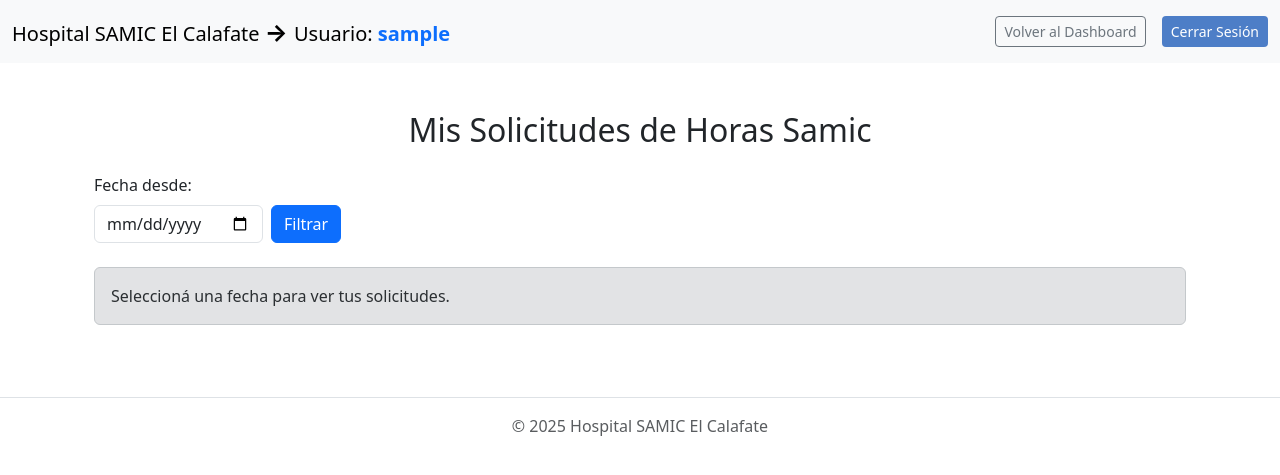
After one commit to Soporte32/proyecto_01, a Django app: page /recursoshumanos/mis-horas-samic/ in a window 1280 px wide. The commit adds this page. Shown: the top 475 px of the page. Run offline with Django 5.2, Linux system fonts and the light colour scheme; the visitor is signed in with stand-in values (Sample User, id 1); some libraries are stand-ins or nearby versions.

Commit message:
Arregle la anulacion y agregue el listado de Mis solic Horas Samic

```diff
--- a/estructura/models.py
+++ b/estructura/models.py
@@ -37,7 +37,7 @@ class Empleado(models.Model):
 
     autorizante1 = models.ForeignKey(User, verbose_name='Autorizante 1', on_delete=models.RESTRICT, null=True, related_name='empleado_autorizante1')
     autorizante2 = models.ForeignKey(User, verbose_name='Autorizante 2', on_delete=models.RESTRICT, null=True, related_name='empleado_autorizante2')
-
+    autorizante3 = models.ForeignKey(User, verbose_name='Autorizante 3', on_delete=models.RESTRICT, null=True, related_name='empleado_autorizante3')
   #  sexo = models.CharField(max_length=1, choices=sexos, verbose_name='Sexos', default='F')
 
     fecha_creacion = models.DateTimeField(verbose_name='Fecha de Creación', auto_now_add=True)
--- /dev/null
+++ b/recursos_humanos/templates/mis-horas-samic.html
@@ -0,0 +1,55 @@
+{% extends 'rh-nav.html' %}
+{% block title %}Mis Horas Samic{% endblock %}
+{% load static %}
+
+{% block content %}
+<div class="container mt-5">
+  <h2 class="text-center mb-4">Mis Solicitudes de Horas Samic</h2>
+
+  <form method="get" class="mb-4">
+    <div class="row g-2 align-items-end">
+      <div class="col-auto">
+        <label for="fecha_desde" class="form-label">Fecha desde:</label>
+        <input type="date" id="fecha_desde" name="fecha_desde" class="form-control" value="{{ fecha_desde }}">
+      </div>
+      <div class="col-auto">
+        <button type="submit" class="btn btn-primary">Filtrar</button>
+      </div>
+    </div>
+  </form>
+
+{% if fecha_desde %}
+  {% if solicitudes %}
+    <table class="table">
+      <thead>
+        <tr>
+          <th>Fecha</th>
+          <th>Hora desde</th>
+          <th>Hora hasta</th>
+          <th>Estado</th>
+        </tr>
+      </thead>
+      <tbody>
+        {% for solicitud in solicitudes %}
+        <tr>
+          <td>{{ solicitud.fecha }}</td>
+          <td>{{ solicitud.hora_desde }}</td>
+          <td>{{ solicitud.hora_hasta }}</td>
+          <td>{{ solicitud.estado }}</td>
+        </tr>
+        {% endfor %}
+      </tbody>
+    </table>
+  {% else %}
+    <div class="alert alert-info" role="alert">
+      No se encontraron solicitudes en el rango seleccionado.
+    </div>
+  {% endif %}
+{% else %}
+  <div class="alert alert-secondary" role="alert">
+    Seleccioná una fecha para ver tus solicitudes.
+  </div>
+{% endif %}
+
+</div>
+{% endblock %}
--- a/recursos_humanos/templates/rh-inicio.html
+++ b/recursos_humanos/templates/rh-inicio.html
@@ -15,16 +15,20 @@
             <a href="{% url 'solicitar-horas-samic' %}" target="_blank"></a><img src="{% static 'images/horassamic-1.png' %}" class="card-img-top mx-auto d-block mt-3" alt="Imagen" style="width: 80px; height: 80px;"></a>
             <div class="card-body d-flex justify-content-end mt-2 pb-1"><a href="{% url 'solicitar-horas-samic' %}" target="_blank"></a><div class="btn btn-outline-dark fw-bold">&rarr;&nbsp;&nbsp;Ir a página</div></a></div>
             </div>
+            <div class="card p-3 border-dark shadow mx-auto" style="max-width: 300px;"><h5 class="card-title text-center text-dark"><a href="{% url 'mis-horas-samic' %}" target="_blank">Lista de Mis de Horas Samic</a></h5>
+            <a href="{% url 'mis-horas-samic' %}" target="_blank"></a><img src="{% static 'images/horassamic-1.png' %}" class="card-img-top mx-auto d-block mt-3" alt="Imagen" style="width: 80px; height: 80px;"></a>
+            <div class="card-body d-flex justify-content-end mt-2 pb-1"><a href="{% url 'mis-horas-samic' %}" target="_blank"></a><div class="btn btn-outline-dark fw-bold">&rarr;&nbsp;&nbsp;Ir a página</div></a></div>
+            </div>
             {% if ja_autorizante %}
             <div class="card p-3 border-dark shadow mx-auto" style="max-width: 300px;"><h5 class="card-title text-center text-dark"><a href="{% url 'autorizar-horas-samic' %}" target="_blank">Autorizar Horas Samic</a></h5>
             <a href="{% url 'autorizar-horas-samic' %}" target="_blank"><img src="{% static 'images/horassamic-1.png' %}" class="card-img-top mx-auto d-block mt-3" alt="Imagen" style="width: 80px; height: 80px;"></a>
             <div class="card-body d-flex justify-content-end mt-2 pb-1"><a href="{% url 'autorizar-horas-samic' %}" target="_blank"><div class="btn btn-outline-dark fw-bold">&rarr;&nbsp;&nbsp;Ir a página</div></a></div>
             </div>
-            {% endif %}
             <div class="card p-3 border-dark shadow mx-auto" style="max-width: 300px;"><h5 class="card-title text-center text-dark"><a href="{% url 'anular-horas-samic' %}" target="_blank">Anular Horas Samic</a></h5>
             <a href="{% url 'anular-horas-samic' %}" target="_blank"><img src="{% static 'images/horassamic-1.png' %}" class="card-img-top mx-auto d-block mt-3" alt="Imagen" style="width: 80px; height: 80px;"></a>
             <div class="card-body d-flex justify-content-end mt-2 pb-1"><a href="{% url 'anular-horas-samic' %}" target="_blank"><div class="btn btn-outline-dark fw-bold">&rarr;&nbsp;&nbsp;Ir a página</div></a></div>
             </div>
+            {% endif %}
     </div>
     </div>
 </div>
--- a/recursos_humanos/urls.py
+++ b/recursos_humanos/urls.py
@@ -8,5 +8,6 @@ urlpatterns = [
     path('accion-horas-samic/<int:solicitud_id>/', views.accion_horas_samic, name='accion-horas-samic'),
     path('anular-horas-samic/', views.anular_solicitudes_form, name='anular-horas-samic'),
     path('accion-anular-horas-samic/<int:solicitud_id>/', views.accion_anular_horas_samic, name='accion-anular-horas-samic'),
+    path('mis-horas-samic/', views.mis_horas_samic, name='mis-horas-samic'),
 
 ]
--- a/recursos_humanos/views.py
+++ b/recursos_humanos/views.py
@@ -4,8 +4,10 @@ from django.shortcuts import render, redirect, get_object_or_404
 from django.http import HttpResponseRedirect
 from estructura.models import Empleado, SolicitudHorasSamic
 from .forms import SolicitudHorasSamicForm, AnulacionHorasSamicForm
-from datetime import date, datetime
+from datetime import date, datetime, timedelta
+from django.utils import timezone
 from django.contrib import messages
+from django.db.models import Q
 
 def sin_permiso(request):
     usuario = request.user
@@ -78,6 +80,7 @@ def solicitar_horas_samic(request):
         'success_message': success_message
     })
 
+
 @login_required
 def autorizar_horas_samic(request):
     if sin_permiso_autorizante(request): return HttpResponseRedirect("/")
@@ -86,13 +89,13 @@ def autorizar_horas_samic(request):
     solicitudes = SolicitudHorasSamic.objects.filter(
         estado="pendiente"
     ).filter(
-        empleado__autorizante1=usuario
-    ) | SolicitudHorasSamic.objects.filter(
-        estado="pendiente",
-        empleado__autorizante2=usuario
+        Q(empleado__autorizante1=usuario) |
+        Q(empleado__autorizante2=usuario) |
+        Q(empleado__autorizante3=usuario)
     )
 
     return render(request, 'autorizar-horas-samic.html', {'solicitudes': solicitudes})
+
 
 @require_POST
 @login_required
@@ -114,7 +117,8 @@ def accion_horas_samic(request, solicitud_id):
 
 @login_required
 def anular_solicitudes_form(request):
-    if sin_permiso(request): return HttpResponseRedirect("/")
+    if sin_permiso_autorizante(request):
+        return HttpResponseRedirect("/")
 
     solicitudes = []
     if request.method == 'POST':
@@ -127,15 +131,30 @@ def anular_solicitudes_form(request):
                 fecha__gte=fecha_desde,
                 estado='autorizada'
             )
+
+            usuario = request.user
+            if usuario.groups.filter(name="Autorizantes de Licencias").exists():
+                # Filtrar por relación de autorizante
+                solicitudes = solicitudes.filter(
+                    Q(empleado__autorizante1=usuario) |
+                    Q(empleado__autorizante2=usuario) |
+                    Q(empleado__autorizante3=usuario)
+                )
+
+                # Filtrar por fecha dentro de 4 días desde la fecha de la solicitud
+                fecha_limite = timezone.now().date() - timedelta(days=4)
+                solicitudes = solicitudes.filter(fecha__gte=fecha_limite)
+
     else:
         form = AnulacionHorasSamicForm()
 
     return render(request, 'anular-horas-samic.html', {'form': form, 'solicitudes': solicitudes})
 
+
 @require_POST
 @login_required
 def accion_anular_horas_samic(request, solicitud_id):
-    if sin_permiso(request): return HttpResponseRedirect("/")
+    if sin_permiso_autorizante(request): return HttpResponseRedirect("/")
 
     usuario = request.user
 
@@ -148,3 +167,24 @@ def accion_anular_horas_samic(request, solicitud_id):
         messages.success(request, f"La solicitud del {solicitud.fecha} fue anulada correctamente.")
 
     return redirect('anular-horas-samic')
+
+@login_required
+def mis_horas_samic(request):
+    usuario = request.user
+    fecha_desde = request.GET.get('fecha_desde')
+    solicitudes = []
+
+    if fecha_desde:
+        try:
+            fecha_obj = datetime.strptime(fecha_desde, "%Y-%m-%d").date()
+            solicitudes = SolicitudHorasSamic.objects.filter(
+                empleado__usuario=usuario,
+                fecha__gte=fecha_obj
+            ).order_by('fecha', 'hora_desde')
+        except ValueError:
+            pass  # Si la fecha no es válida, no se filtra
+
+    return render(request, 'mis-horas-samic.html', {
+        'solicitudes': solicitudes,
+        'fecha_desde': fecha_desde,
+    })
```
Also changed, not shown: recursos_humanos/forms.py (+10 -5 lines), estructura/migrations/0005_empleado_autorizante3.py (added), 1 other file.
